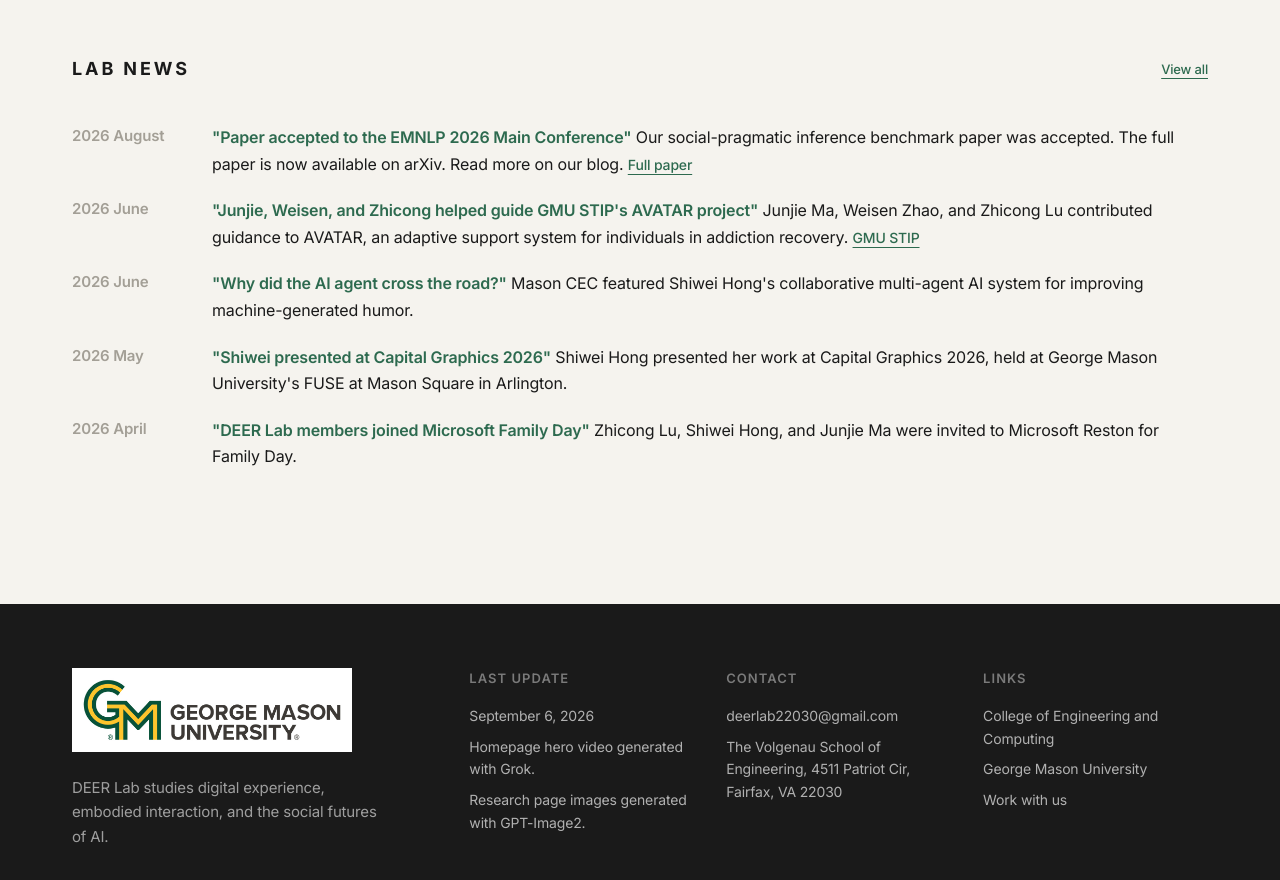
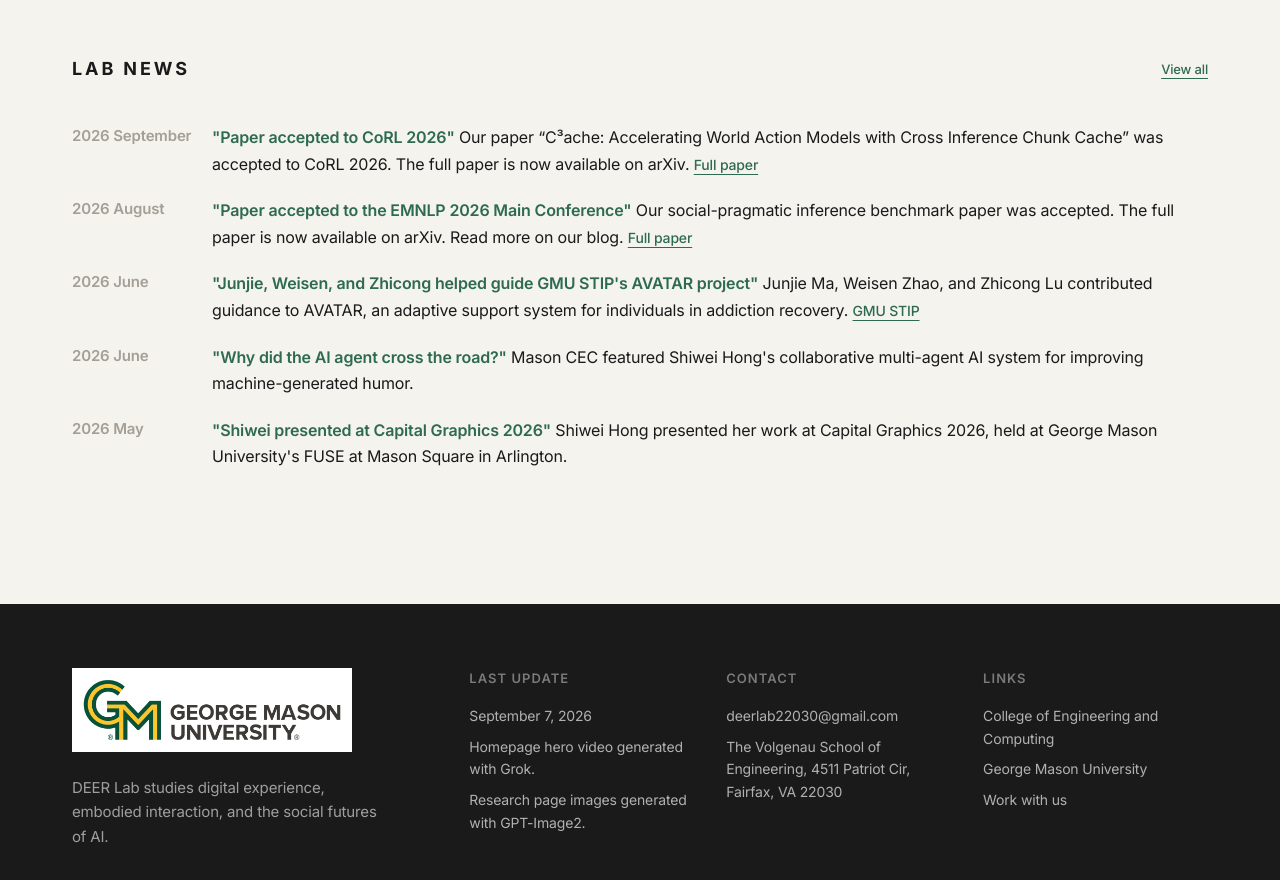
Before and after one commit to deerlab22030/deerlab, a React (Vite) app: page / in a window 1280 px wide. Shown: the part 1800-2680 px from the top of the page. Built offline with nearby package versions, Linux system fonts and the light colour scheme.

Commit message:
Add CoRL 2026 paper acceptance news and publication

```diff
--- a/src/pages/NewsPage.tsx
+++ b/src/pages/NewsPage.tsx
@@ -17,6 +17,14 @@ type NewsItem = {
 };
 
 const NEWS: NewsItem[] = [
+  {
+    title: 'Paper accepted to CoRL 2026',
+    date: '2026 September',
+    excerpt: '“C³ache: Accelerating World Action Models with Cross Inference Chunk Cache,” by Weisen Zhao, Lam Nguyen, Zhicong Lu, and Yuzhang Shang, has been accepted to CoRL 2026. The full paper is now available on arXiv.',
+    tag: 'Publication',
+    relatedLink: 'https://arxiv.org/pdf/2606.08962',
+    relatedLinkLabel: 'Read the full paper',
+  },
   {
     title: 'Paper accepted to the EMNLP 2026 Main Conference',
     date: '2026 August',
--- a/src/pages/ResearchPage.tsx
+++ b/src/pages/ResearchPage.tsx
@@ -64,6 +64,14 @@ const AREAS = [
 ];
 
 const PUBLICATIONS = [
+  {
+    year: '2026',
+    title: 'C³ache: Accelerating World Action Models with Cross Inference Chunk Cache',
+    authors: 'Weisen Zhao, Lam Nguyen, Zhicong Lu, and Yuzhang Shang',
+    venue: 'The 2026 Conference on Robot Learning (CoRL 2026)',
+    link: 'https://arxiv.org/pdf/2606.08962',
+    tags: ['CoRL'],
+  },
   {
     year: '2026',
     title: "You Really Didn't Get That? Benchmarking Social Pragmatic Inference for Indirect and Playful Chinese Online Comments",
@@ -226,7 +234,7 @@ const PUBLICATIONS = [
   },
 ];
 
-const VENUE_FILTERS = ['All', 'CHI', 'CSCW', 'ACL', 'EMNLP', 'ASSETS', 'ICWSM'];
+const VENUE_FILTERS = ['All', 'CHI', 'CSCW', 'ACL', 'EMNLP', 'CoRL', 'ASSETS', 'ICWSM'];
 
 const pubByTitle = new Map(PUBLICATIONS.map((pub) => [pub.title, pub]));
 const themeByName = new Map(THEMES.map((theme) => [theme.name, theme]));
--- a/src/sections/Footer.tsx
+++ b/src/sections/Footer.tsx
@@ -16,7 +16,7 @@ export default function Footer() {
             <div>
               <h4 className="text-[13px] font-semibold mb-4 uppercase tracking-[0.08em]" style={{ color: 'rgba(255,255,255,0.42)' }}>Last Update</h4>
               <div className="text-[14px] leading-relaxed space-y-2" style={{ color: 'rgba(255,255,255,0.66)' }}>
-                <p>September 6, 2026</p>
+                <p>September 7, 2026</p>
                 <p>Homepage hero video generated with Grok.</p>
                 <p>Research page images generated with GPT-Image2.</p>
               </div>
--- a/src/sections/News.tsx
+++ b/src/sections/News.tsx
@@ -1,6 +1,13 @@
 import { Link } from 'react-router-dom';
 
 const NEWS_ITEMS = [
+  {
+    date: '2026 September',
+    title: 'Paper accepted to CoRL 2026',
+    text: 'Our paper “C³ache: Accelerating World Action Models with Cross Inference Chunk Cache” was accepted to CoRL 2026. The full paper is now available on arXiv.',
+    relatedHref: 'https://arxiv.org/pdf/2606.08962',
+    relatedLabel: 'Full paper',
+  },
   {
     date: '2026 August',
     title: 'Paper accepted to the EMNLP 2026 Main Conference',
```
